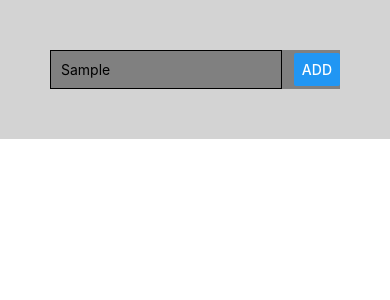
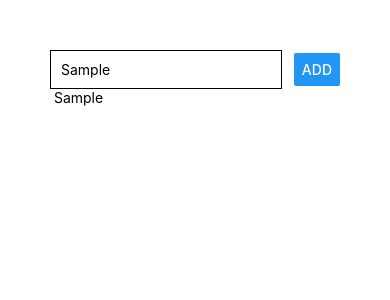
Before and after one commit to eyupcimen/ReactNative, a React Native app: screen / in a window 390 px wide. Both pictures are taken after typing "Sample" into the empty fields and a click on the button "ADD". Shown: the top 300 px of the page. Built offline with nearby package versions, Linux system fonts and the light colour scheme.

Commit message:
Add Callback funtions. And making base List Items

```diff
--- a/App.js
+++ b/App.js
@@ -1,14 +1,33 @@
-import React from 'react';
+import React, { useState } from 'react';
 import { StyleSheet, Text, View, TextInput, Button } from 'react-native';
 
 export default function App() {
+  const [enteredGoal, setEnteredGoal] = useState('');
+  const [courseGoals, setCourseGoals] = useState([]);
+
+  const goalInputHandler = (enteredText) => {
+    setEnteredGoal(enteredText);
+  };
+
+  const addGoalHandler = () => {
+    console.log(enteredGoal);
+    setCourseGoals(courseGoals => [...courseGoals, enteredGoal]);
+  };
+
   return (
 
     <View style={styles.screen}>
-      <View style={styles.inputContainer} >
-        <TextInput placeholder="Course Goal" style={styles.textInputContainer}
+      <View style={styles.inputContainer}>
+        <TextInput
+          placeholder="Course Goal"
+          style={styles.textInputContainer}
+          onChangeText={goalInputHandler}
+          value={enteredGoal}
         />
-        <Button title="ADD" />
+        <Button title="ADD" onPress={(addGoalHandler)} />
+      </View>
+      <View>
+        {courseGoals.map((goal) => <Text key={goal}> {goal} </Text>)}
       </View>
     </View>
   );
@@ -17,11 +36,11 @@
 const styles = StyleSheet.create({
   screen: {
     //flex: 1,
-    backgroundColor: 'lightgray',
+    backgroundColor: '#fff',
     padding: 50
   },
   inputContainer: {
-    backgroundColor: 'gray',
+    backgroundColor: '#fff',
     flexDirection: 'row',
     justifyContent: 'space-between',
     alignItems: 'center'
```
